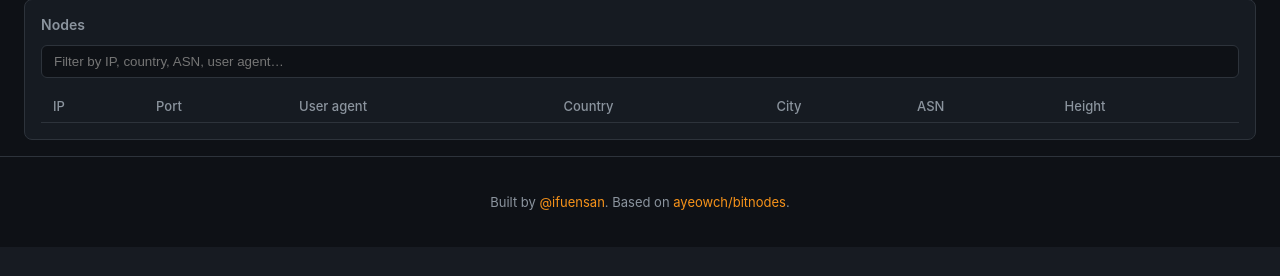
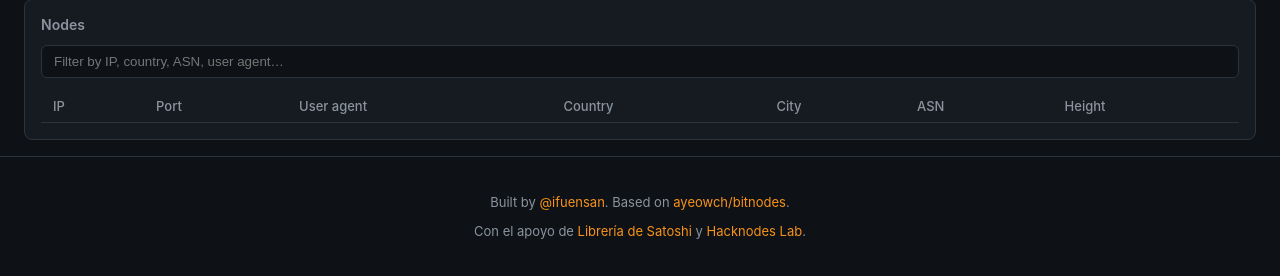
Before and after one commit to ifuensan/alt-bitnodes, a FastAPI app: page / in a window 1280 px wide. Shown: the part 1352-1628 px from the top of the page. Before the commit the page ends 1562 px from the top, so only its background shows below. Run offline with FastAPI, Linux system fonts and the light colour scheme; data that the repository does not hold is empty; some libraries are stand-ins or nearby versions.

Commit message:
footer: add Librería de Satoshi and Hacknodes Lab support credit

```diff
--- a/templates/index.html
+++ b/templates/index.html
@@ -78,6 +78,12 @@
     Built by <a href="https://github.com/ifuensan" target="_blank" rel="noopener noreferrer">@ifuensan</a>.
     Based on <a href="https://github.com/ayeowch/bitnodes" target="_blank" rel="noopener noreferrer">ayeowch/bitnodes</a>.
   </p>
+  <p>
+    Con el apoyo de
+    <a href="https://www.libreriadesatoshi.com/" target="_blank" rel="noopener noreferrer">Librería de Satoshi</a>
+    y
+    <a href="https://hacknodes.com/" target="_blank" rel="noopener noreferrer">Hacknodes Lab</a>.
+  </p>
 </footer>
 
 <script src="https://cdn.plot.ly/plotly-2.35.2.min.js"
```
